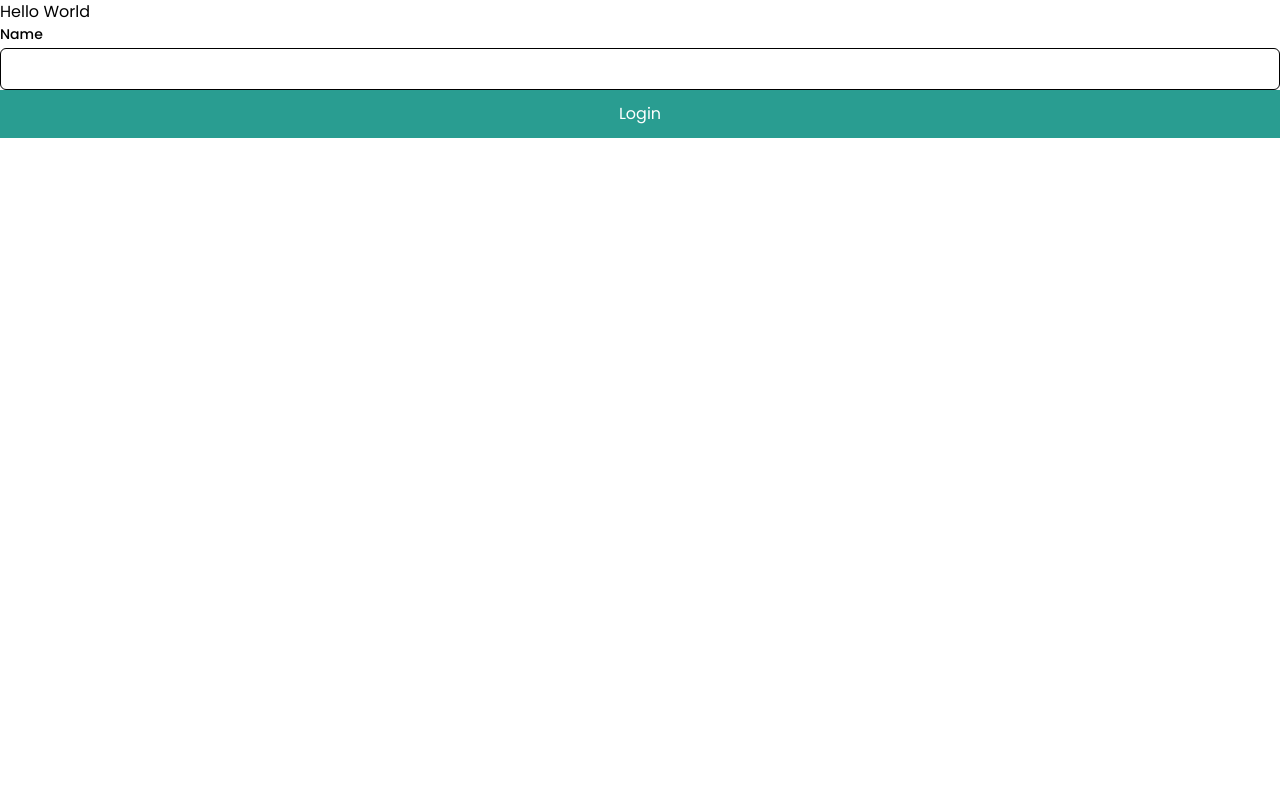
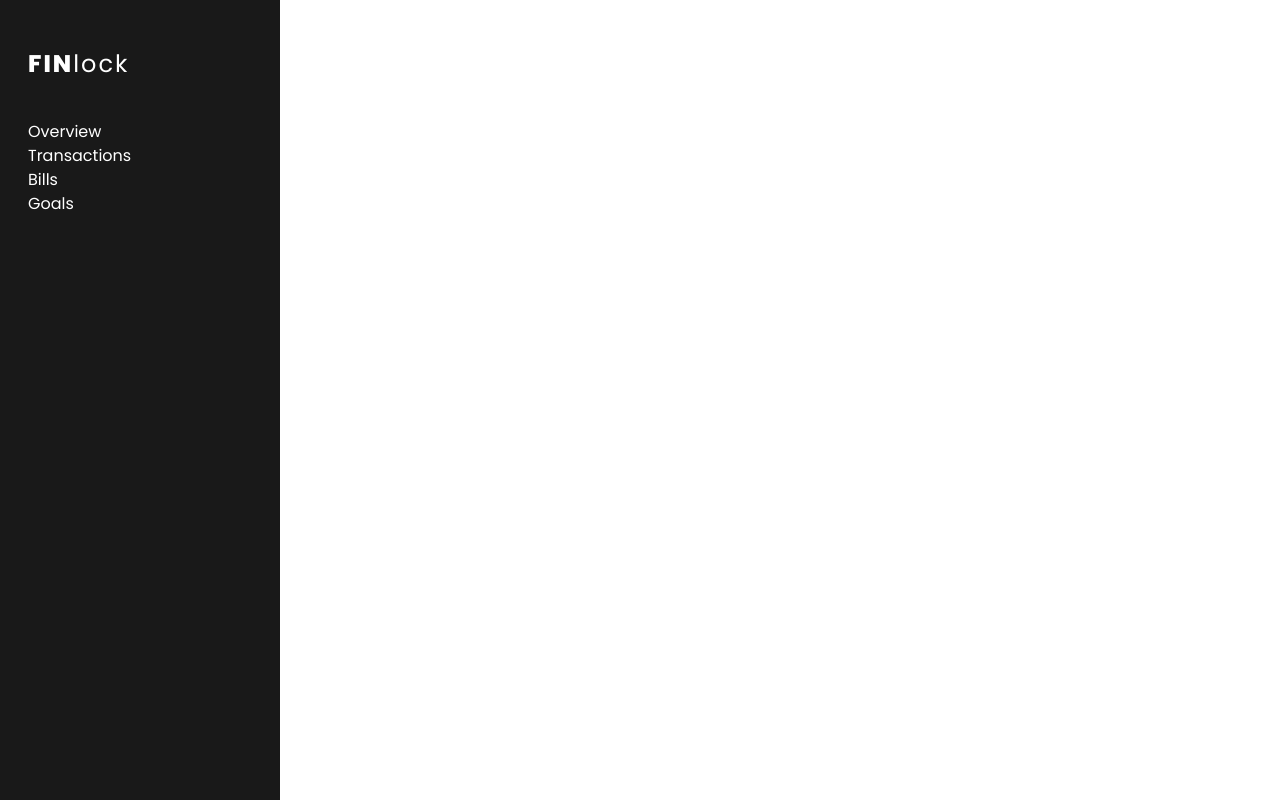
Before and after one commit to syedabbassyed/finance-tracker, a React (Vite) app in the folder client/: page / in a window 1280 px wide. Built offline with nearby package versions, Linux system fonts and the light colour scheme.

Commit message:
Icons added to the project

```diff
--- a/client/src/App.tsx
+++ b/client/src/App.tsx
@@ -1,22 +1,12 @@
-import Button from "./components/Button";
-import InputField from "./components/InputField";
+import Sidebar from "./components/Sidebar";
 
 
 function App() {
 
 
   return <div className="font-poppins">
-    <p> Hello World</p>
-    <InputField
-      label="Name"
-      onChange={() => {}}
-      value=""
-      required={false}
-    />
-    <Button
-      text="Login"
-      onClick={() => {}}
-    />
+    <Sidebar />
+
   </div>;
 }
 export default App
--- a/client/src/components/Sidebar.tsx
+++ b/client/src/components/Sidebar.tsx
@@ -0,0 +1,17 @@
+const Sidebar = () => {
+    return (
+        <section className="bg-default-black w-[280px] py-12 px-7 h-dvh">
+            <div className="text-2xl text-primary-text tracking-[2px] leading-8 mb-10"><span className="font-extrabold">FIN</span>lock</div>
+            <nav>
+                <ul className="text-primary-text">
+                    <li>Overview</li>
+                    <li>Transactions</li>
+                    <li>Bills</li>
+                    <li>Goals</li>
+                </ul>
+            </nav>
+        </section>
+    );
+}
+
+export default Sidebar;
--- /dev/null
+++ b/client/src/icons/Goals.tsx
@@ -0,0 +1,13 @@
+const Goals = () => {
+    return (
+        <svg width="24" height="24" viewBox="0 0 24 24" fill="none" xmlns="http://www.w3.org/2000/svg">
+            <path d="M12 22C17.5228 22 22 17.5228 22 12C22 6.47715 17.5228 2 12 2C6.47715 2 2 6.47715 2 12C2 17.5228 6.47715 22 12 22Z" stroke="white" stroke-opacity="0.7" stroke-width="2" stroke-linecap="round" stroke-linejoin="round"/>
+            <path d="M22 12H18" stroke="white" stroke-opacity="0.7" stroke-width="2" stroke-linecap="round" stroke-linejoin="round"/>
+            <path d="M6 12H2" stroke="white" stroke-opacity="0.7" stroke-width="2" stroke-linecap="round" stroke-linejoin="round"/>
+            <path d="M12 6V2" stroke="white" stroke-opacity="0.7" stroke-width="2" stroke-linecap="round" stroke-linejoin="round"/>
+            <path d="M12 22V18" stroke="white" stroke-opacity="0.7" stroke-width="2" stroke-linecap="round" stroke-linejoin="round"/>
+        </svg>
+    )
+};
+
+export default Goals;
--- /dev/null
+++ b/client/src/icons/Logout.tsx
@@ -0,0 +1,11 @@
+const Logout = () => {
+    return (
+        <svg width="24" height="24" viewBox="0 0 24 24" fill="none" xmlns="http://www.w3.org/2000/svg">
+            <path d="M8.33337 16.1667L12.5 12L8.33337 7.83334" stroke="white" stroke-width="2" stroke-linecap="round" stroke-linejoin="round"/>
+            <path d="M12.5 12H2.5" stroke="white" stroke-width="2" stroke-linecap="round" stroke-linejoin="round"/>
+            <path d="M12.5 4.5H15.8333C16.2754 4.5 16.6993 4.67559 17.0118 4.98816C17.3244 5.30072 17.5 5.72464 17.5 6.16667V17.8333C17.5 18.2754 17.3244 18.6993 17.0118 19.0118C16.6993 19.3244 16.2754 19.5 15.8333 19.5H12.5" stroke="white" stroke-width="2" stroke-linecap="round" stroke-linejoin="round"/>
+        </svg>
+    );
+}
+
+export default Logout;
--- /dev/null
+++ b/client/src/icons/Overview.tsx
@@ -0,0 +1,12 @@
+const Overview = () => {
+    return (
+        <svg width="24" height="24" viewBox="0 0 24 24" fill="none" xmlns="http://www.w3.org/2000/svg">
+            <path d="M21 14H14V21H21V14Z" stroke="white" stroke-width="2" stroke-linecap="round" stroke-linejoin="round"/>
+            <path d="M10 14H3V21H10V14Z" stroke="white" stroke-width="2" stroke-linecap="round" stroke-linejoin="round"/>
+            <path d="M21 3H14V10H21V3Z" stroke="white" stroke-width="2" stroke-linecap="round" stroke-linejoin="round"/>
+            <path d="M10 3H3V10H10V3Z" stroke="white" stroke-width="2" stroke-linecap="round" stroke-linejoin="round"/>
+        </svg>
+    );
+};
+
+export default Overview;
--- /dev/null
+++ b/client/src/icons/Transactions.tsx
@@ -0,0 +1,12 @@
+const Trasactions = () => {
+    return (
+        <svg width="24" height="24" viewBox="0 0 24 24" fill="none" xmlns="http://www.w3.org/2000/svg">
+            <path d="M17 11L21 7L17 3" stroke="white" stroke-opacity="0.7" stroke-width="2" stroke-linecap="round" stroke-linejoin="round"/>
+            <path d="M21 7H9" stroke="white" stroke-opacity="0.7" stroke-width="2" stroke-linecap="round" stroke-linejoin="round"/>
+            <path d="M7 21L3 17L7 13" stroke="white" stroke-opacity="0.7" stroke-width="2" stroke-linecap="round" stroke-linejoin="round"/>
+            <path d="M15 17H3" stroke="white" stroke-opacity="0.7" stroke-width="2" stroke-linecap="round" stroke-linejoin="round"/>
+        </svg>
+    );
+}
+
+export default Trasactions;
--- a/client/src/index.css
+++ b/client/src/index.css
@@ -4,5 +4,6 @@
 @theme {
     --color-primary: #299D91;
     --color-primary-text: #ffffff;
+    --color-default-black: #191919;
     --font-poppins: "Poppins", sans-serif;
 }
```
Also changed, not shown: client/src/icons/Bills.tsx (added, +9 -0 lines).
